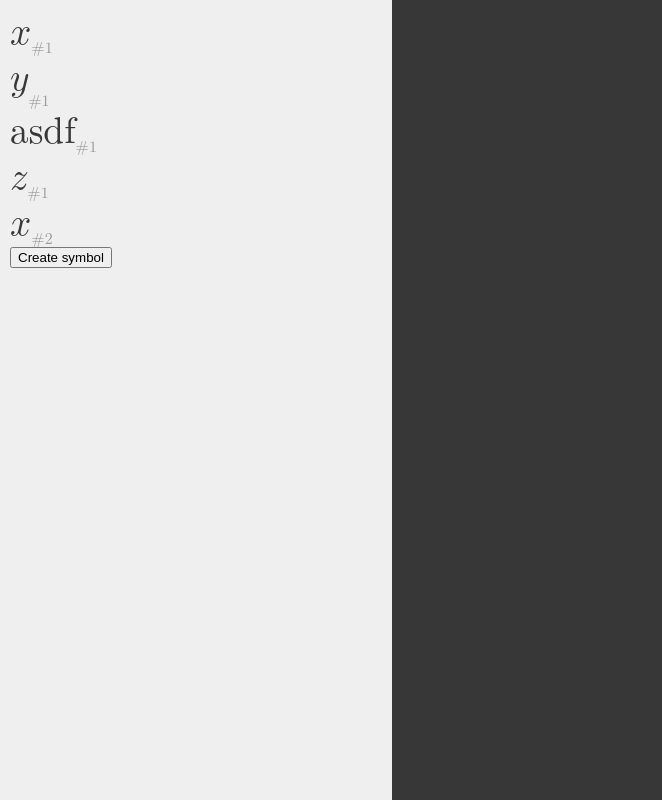
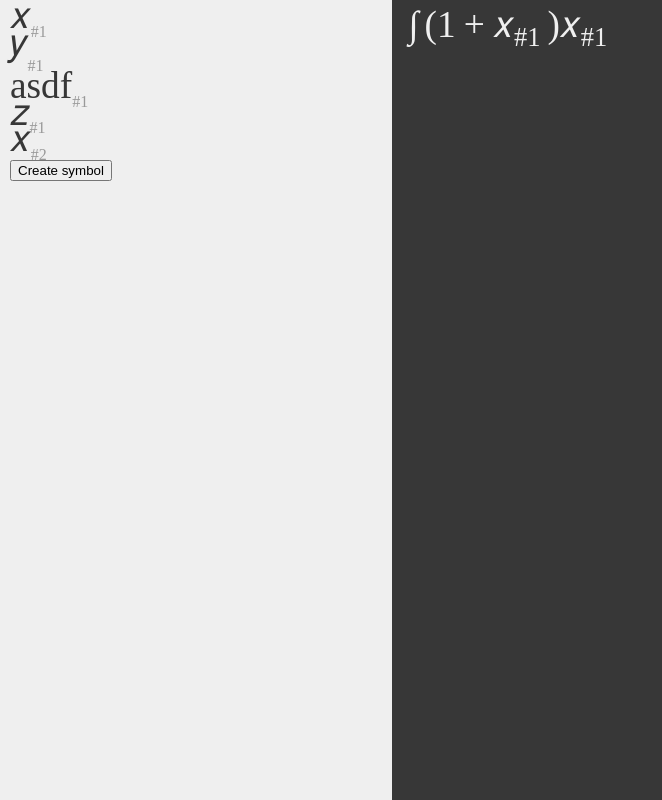
Before and after one commit to gkanwar/mote, a website with bundled scripts: page web/public/index.html in a window 1280 px wide. Shown: the whole page, without its empty margins (0-662 px from the left). Built offline with nearby package versions, Linux system fonts and the light colour scheme.

Commit message:
Adds basic expression handling and rendering to MathML

```diff
--- a/web/public/main.css
+++ b/web/public/main.css
@@ -31,7 +31,7 @@
     padding: 10px;
 }
 
-.symbol {
+math {
     font-size: 28pt;
     font-family: MJXZERO, MJXTEX-S3;
 }
--- /dev/null
+++ b/web/src/expression.ts
@@ -0,0 +1,98 @@
+// Representations of a full expression out of symbols and math operations
+
+import {MathSymbol} from './symbols.js';
+
+/// Simple numeric literal / symbol expressions
+export interface NumberExpr {
+    kind: 'number';
+    val: number;
+}
+export function make_number_expr(val: number): NumberExpr {
+    return {kind: 'number', val};
+}
+export interface SymbolExpr {
+    kind: 'symbol';
+    symbol: MathSymbol;
+}
+export function make_symbol_expr(symbol: MathSymbol): SymbolExpr {
+    return {kind: 'symbol', symbol};
+}
+
+/// Operations
+// Determines how the op gets rendered, parenthesized, etc
+export enum OpFlavor {
+    Mul, Add
+}
+
+interface ListOp {
+    args: Expression[];
+}
+
+export interface AddOp extends ListOp {
+    kind: 'add';
+    opFlavor: OpFlavor.Add;
+}
+export function make_add_op(args: Expression[]): AddOp {
+    return {kind: 'add', opFlavor: OpFlavor.Add, args};
+}
+export interface MulOp extends ListOp {
+    kind: 'mul';
+    opFlavor: OpFlavor.Mul;
+}
+export function make_mul_op(args: Expression[]): MulOp {
+    return {kind: 'mul', opFlavor: OpFlavor.Mul, args};
+}
+
+interface OneOperandOp {
+    operand: Expression;
+}
+
+export interface SumOp extends OneOperandOp {
+    lowerLimit: Expression | null;
+    upperLimit: Expression | null;
+    sumVar: MathSymbol | null;
+    kind: 'summation';
+    opFlavor: OpFlavor.Add;
+}
+export function make_sum_op(
+    operand: Expression, lowerLimit: Expression | null,
+    upperLimit: Expression | null, sumVar: MathSymbol | null): SumOp {
+    return {
+        kind: 'summation',
+        opFlavor: OpFlavor.Add,
+        operand,
+        lowerLimit,
+        upperLimit,
+        sumVar
+    };
+}
+
+export interface IntOp extends OneOperandOp {
+    lowerLimit: Expression | null;
+    upperLimit: Expression | null;
+    kind: 'integration';
+    opFlavor: OpFlavor.Add;
+}
+export function make_int_op(
+    operand: Expression, lowerLimit: Expression | null,
+    upperLimit: Expression | null): IntOp {
+    return {
+        kind: 'integration',
+        opFlavor: OpFlavor.Add,
+        operand,
+        lowerLimit,
+        upperLimit
+    };
+}
+
+export interface InfOp extends OneOperandOp {
+    kind: 'infinitesimal';
+    opFlavor: OpFlavor.Mul;
+}
+export function make_inf_op(operand: Expression): InfOp {
+    return {operand, kind: 'infinitesimal', opFlavor: OpFlavor.Mul};
+}
+
+
+/// Expression is the appropriate union type
+export type Expression = NumberExpr | SymbolExpr | AddOp | MulOp | SumOp | IntOp | InfOp;
--- a/web/src/index.ts
+++ b/web/src/index.ts
@@ -1,4 +1,6 @@
-import {MathSymbol, addSymbol, addSymbolsListener, getSymbols} from './symbols.js';
+import {MathSymbol, addSymbol, addSymbolsListener, getSymbols, SymbolAction} from './symbols.js';
+import {renderSymbol, renderExpr} from './render_mathml.js';
+import {make_number_expr, make_symbol_expr, make_add_op, make_mul_op, make_sum_op, make_int_op, make_inf_op} from './expression.js';
 
 
 
@@ -10,29 +12,37 @@ function createSymbol(name: string) {
 function makeSymbolElt(symbol: MathSymbol) {
     const elt = document.createElement('div');
     elt.setAttribute('class', 'symbol');
-    elt.innerHTML = `<math><mrow><msub><mi class="symbol-id">${symbol.name}</mi><mi class="symbol-sub-id">${symbol.subName}</mi></msub></mrow></math>`;
+    elt.innerHTML = `<math><mrow>${renderSymbol(symbol)}</mrow></math>`;
     return elt;
 }
 
+// https://github.com/microsoft/TypeScript/issues/48267
+type HTMLDialogElementHACK = HTMLDialogElement & {
+    returnValue: string,
+    showModal: () => void
+};
+
 function setupSymbolsFrame() {
-    const symbolsFrame = document.getElementById('symbols');
+    const symbolsFrame = document.getElementById('symbols')!;
 
-    const createSymbolDialog = document.getElementById('createSymbolDialog');
+    const createSymbolDialog = document.getElementById('createSymbolDialog') as HTMLDialogElementHACK;
+
     createSymbolDialog.addEventListener('close', function(event) {
         if (createSymbolDialog.returnValue !== 'create') return;
-        const form = createSymbolDialog.querySelector('form');
-        createSymbol(form.querySelector('[name=symbolName]').value);
+        const form = createSymbolDialog.querySelector('form')!;
+        const inp = <HTMLInputElement>form.querySelector('[name=symbolName]')!;
+        createSymbol(inp.value);
         form.reset();
     });
 
     const symbolsList = document.createElement('div');
     symbolsList.setAttribute('id', 'symbolsList');
-    const addSymbolToList = function(symbol) {
+    const addSymbolToList = function(symbol: MathSymbol) {
         symbolsList.appendChild(makeSymbolElt(symbol));
     };
     getSymbols().forEach(addSymbolToList);
-    addSymbolsListener(function(event) {
-        if (event.hasOwnProperty('add')) {
+    addSymbolsListener(function(event: SymbolAction) {
+        if (event.add != null) {
             addSymbolToList(event.add);
         }
     });
@@ -47,6 +57,25 @@ function setupSymbolsFrame() {
     symbolsFrame.appendChild(button);
 }
 
+function setupMainFrame() {
+    const mainFrame = document.getElementById('main')!;
+
+    const exprDiv = document.createElement('div');
+    exprDiv.setAttribute('id', 'main-expr');
+    exprDiv.innerHTML = '<math>' + renderExpr(make_int_op(
+        make_mul_op([
+            make_add_op([
+                make_number_expr(1),
+                make_symbol_expr(getSymbols()[0])
+            ]),
+            make_inf_op(make_symbol_expr(getSymbols()[0]))
+        ]),
+        null, null
+    )) + '</math>';
+
+    mainFrame.appendChild(exprDiv);
+}
+
 function init() {
     addSymbol(new MathSymbol('x'));
     addSymbol(new MathSymbol('y'));
@@ -54,6 +83,7 @@ function init() {
     addSymbol(new MathSymbol('z'));
     addSymbol(new MathSymbol('x'));
     setupSymbolsFrame();
+    setupMainFrame();
     // const elt = document.getElementById('main');
     // if (elt) {
     //     elt.innerText = 'Hello, world???****?!';
--- /dev/null
+++ b/web/src/render_mathml.ts
@@ -0,0 +1,58 @@
+// Render internal representations to MathML
+
+import {OpFlavor, Expression, NumberExpr, SymbolExpr, AddOp, MulOp, SumOp, IntOp, InfOp} from './expression.js';
+import {MathSymbol} from './symbols.js';
+
+const PLUS_MINUS_SIGN = '&#xB1;';
+const INVIS_TIMES = '&#x2062;';
+const VIS_TIMES = '&#x00D7;';
+const CIRC_TIMES = '&#x2297;';
+const INT_SIGN = '&#x222B;';
+const SUM_SIGN = '&#x2211;';
+const MATH_INF_D = '&#x1d451;';
+const PARTIAL_DIFF = '&#x2202;';
+
+const SYMBOL_ID_CLASS = 'symbol-id';
+const SYMBOL_SUB_ID_CLASS = 'symbol-sub-id';
+
+function parenthesize(str: string): string {
+    return '<mo>(</mo>' + str + '<mo>)</mo>';
+}
+
+export function renderSymbol(symbol: MathSymbol): string {
+    return "<msub>" +
+        `<mi class="${SYMBOL_ID_CLASS}">${symbol.name}</mi>` +
+        `<mi class="${SYMBOL_SUB_ID_CLASS}">${symbol.subName}</mi>` +
+        "</msub>";
+}
+
+export function renderExpr(expr: Expression, glueFlavor?: OpFlavor): string {
+    switch (expr.kind) {
+        case 'number':
+            return `<mn>${(expr as NumberExpr).val}</mn>`;
+        case 'symbol':
+            return renderSymbol((expr as SymbolExpr).symbol);
+        case 'add':
+            let addStr = (expr as AddOp).args.map(
+                expr => renderExpr(expr, OpFlavor.Add)
+            ).join('<mo>+</mo>');
+            if (glueFlavor === OpFlavor.Mul) {
+                addStr = parenthesize(addStr);
+            }
+            return addStr;
+        case 'mul':
+            return (expr as MulOp).args.map(
+                expr => renderExpr(expr, OpFlavor.Mul)
+            ).join(`<mo>${INVIS_TIMES}</mo>`);
+        case 'summation':
+            // todo: limits, etc
+            return `<mo>${SUM_SIGN}</mo><mrow>`+renderExpr((expr as SumOp).operand)+'</mrow>';
+        case 'integration':
+            return `<mo>${INT_SIGN}</mo><mrow>`+renderExpr((expr as IntOp).operand)+'</mrow>';
+        case 'infinitesimal':
+            return `<mrow>${MATH_INF_D}`+renderExpr((expr as InfOp).operand)+'</mrow>';
+        default:
+            const _exCheck: never = expr;
+            return _exCheck;
+    }
+}
--- a/web/src/symbols.ts
+++ b/web/src/symbols.ts
@@ -1,21 +1,27 @@
 export class MathSymbol {
     name: string;
     subName: string;
-    static symNameCounts = {};
-    constructor(name: string, subName: string | null) {
+    static symNameCounts: Map<string, number> = new Map();
+    constructor(name: string, subName?: string) {
         this.name = name;
         if (subName == null) {
-            if (!MathSymbol.symNameCounts.hasOwnProperty(name)) {
-                MathSymbol.symNameCounts[name] = 0;
+            if (!MathSymbol.symNameCounts.has(name)) {
+                MathSymbol.symNameCounts.set(name, 0);
             }
-            const count = ++MathSymbol.symNameCounts[name];
-            subName = `#${count}`;
+            const count = MathSymbol.symNameCounts.get(name)!;
+            subName = `#${count+1}`;
+            MathSymbol.symNameCounts.set(name, count+1);
         }
         this.subName = subName;
     }
 }
+export type SymbolAction = {
+    add?: MathSymbol,
+    symTab: MathSymbol[]
+};
+type SymbolListener = (e: SymbolAction) => void;
 var symTab: MathSymbol[] = [];
-var symListeners = [];
+var symListeners: SymbolListener[] = [];
 
 export function addSymbol(symbol: MathSymbol) {
     symTab.push(symbol);
@@ -25,7 +31,7 @@ export function addSymbol(symbol: MathSymbol) {
     }));
 }
 
-export function addSymbolsListener(f) {
+export function addSymbolsListener(f: SymbolListener) {
     symListeners.push(f);
 }
 
```
